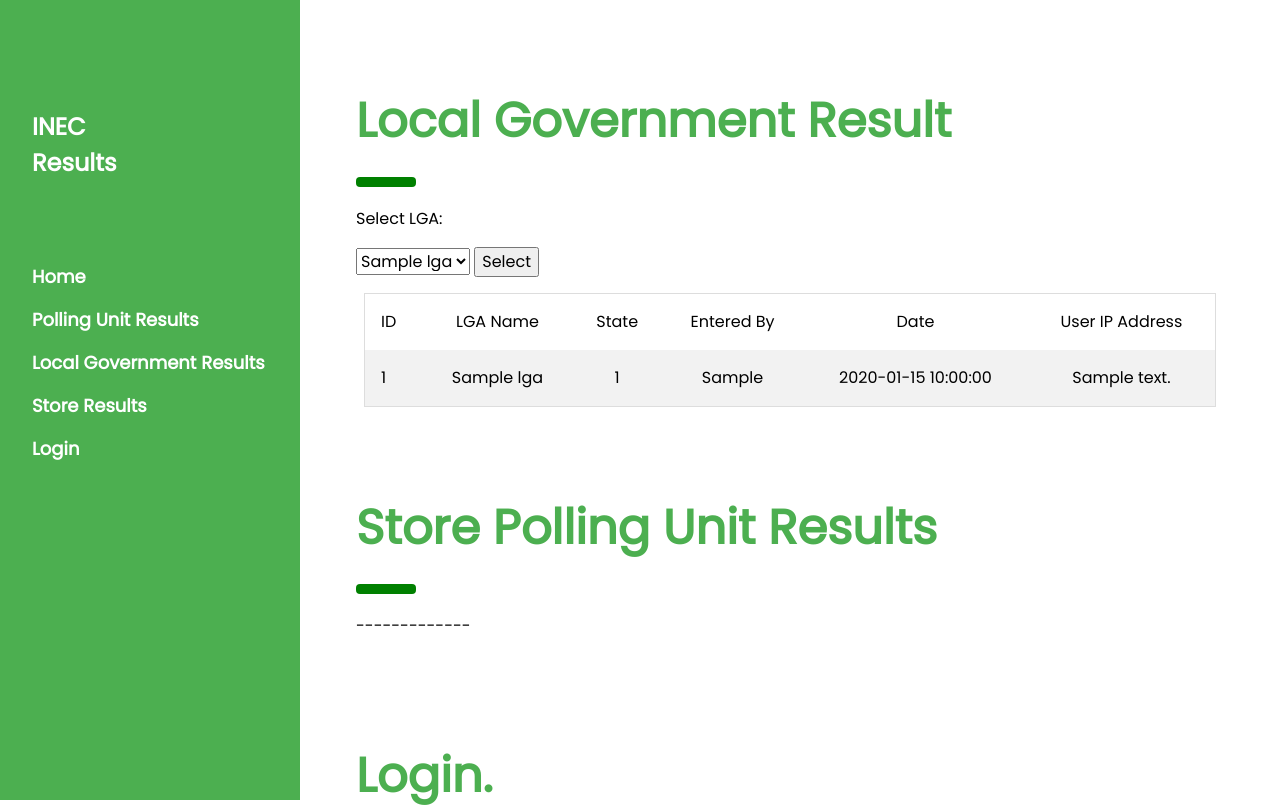
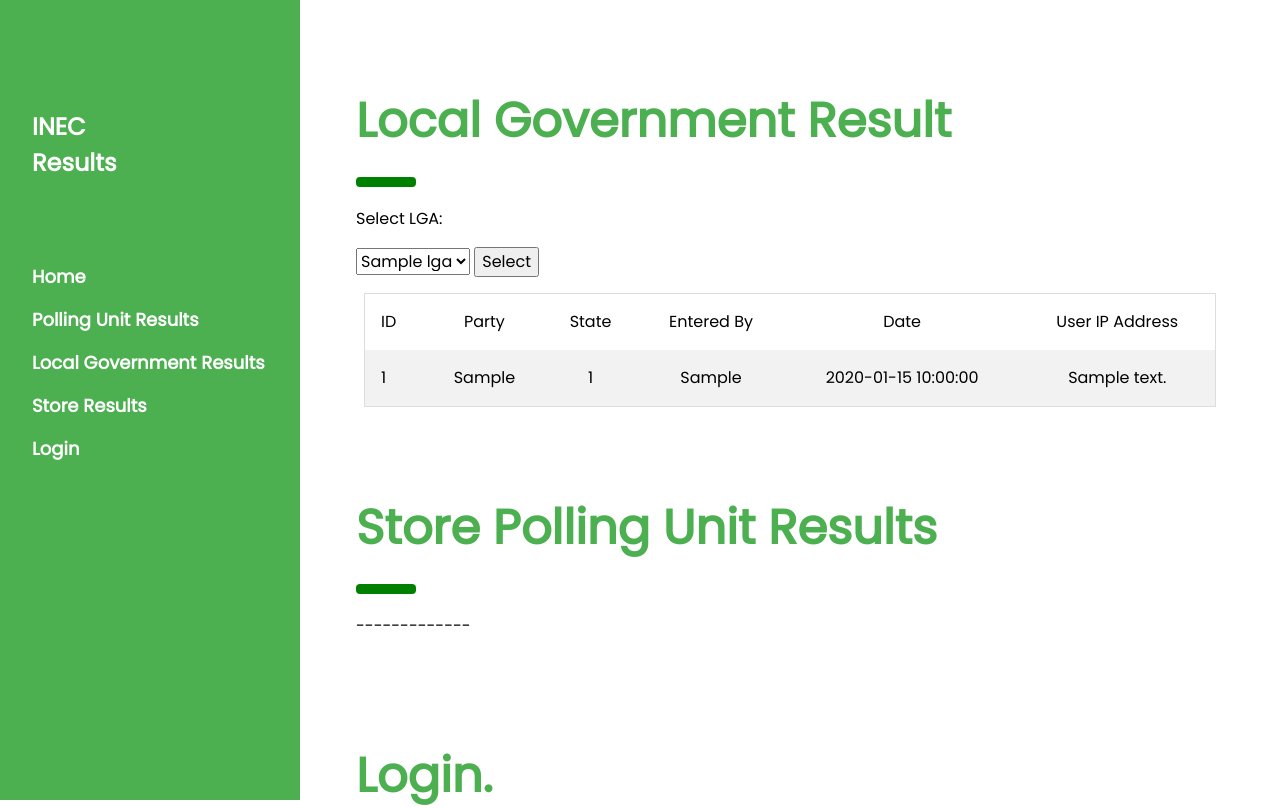
Before and after one commit to tjzango/inec_result_collection_system, a Python web app: template result/templates/lga.html in a window 1280 px wide. Shown: the top 808 px of the page. Run offline with Jinja, Linux system fonts and the light colour scheme; the template is opened without the code that fills it: most values are stand-ins (such as "Sample title", 1, 10 or a date in 2020).

Commit message:
LGA Results

```diff
--- a/result/templates/lga.html
+++ b/result/templates/lga.html
@@ -23,7 +23,7 @@
             <table>
                 <tr>
                     <td>ID</td>
-                    <td>LGA Name</td>
+                    <td>Party</td>
                     <td>State</td>
                     <td>Entered By</td>
                     <td>Date</td>
@@ -32,7 +32,7 @@
                 {% for lga in lga_results %}
                     <tr>
                         <td>{{ lga.uniqueid }}</td>
-                        <td>{{ lga.lga_name }}</td>
+                        <td>{{ lga.party_abbreviation }}</td>
                         <td>{{ lga.state_id }}</td>
                         <td>{% if lga.entered_by_user == '' %}
                             Unknown User
```
